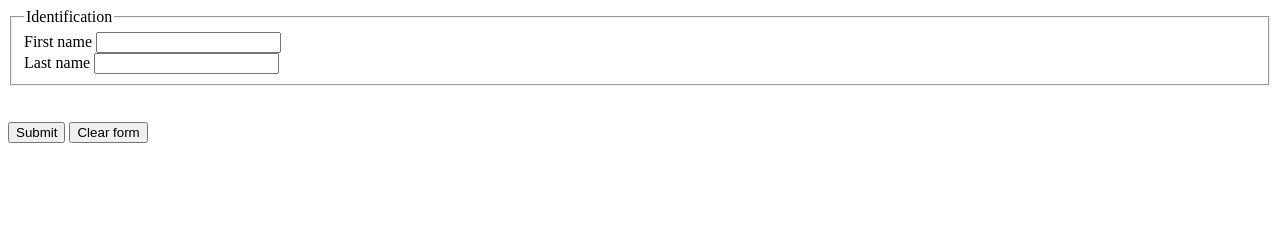
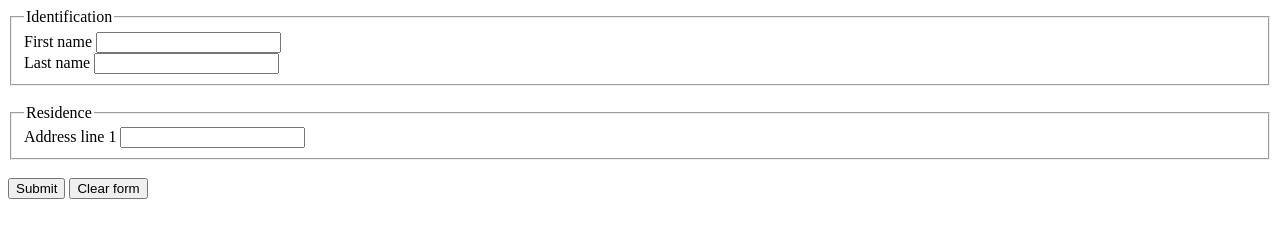
Before and after one commit to anhkhoido/formValidationWithTypeScript, a plain HTML site: page index.html in a window 1280 px wide. Drawn offline with Linux system fonts and the light colour scheme.

Commit message:
Added a fieldset for the applicant's residence

```diff
--- a/index.html
+++ b/index.html
@@ -28,7 +28,15 @@
                 <input type="text" id="lastname" name="lastname">
             </fieldset>
 
-            <br /><br />
+            <br />
+
+            <fieldset>
+                <legend>Residence</legend>
+                <label for="addressline1">Address line 1</label>
+                <input type="text" id="addressline1" name="addressline1">
+            </fieldset>
+
+            <br />
 
             <button type="button" id="submitButton">Submit</button>
             <button type="reset">Clear form</button>
```
